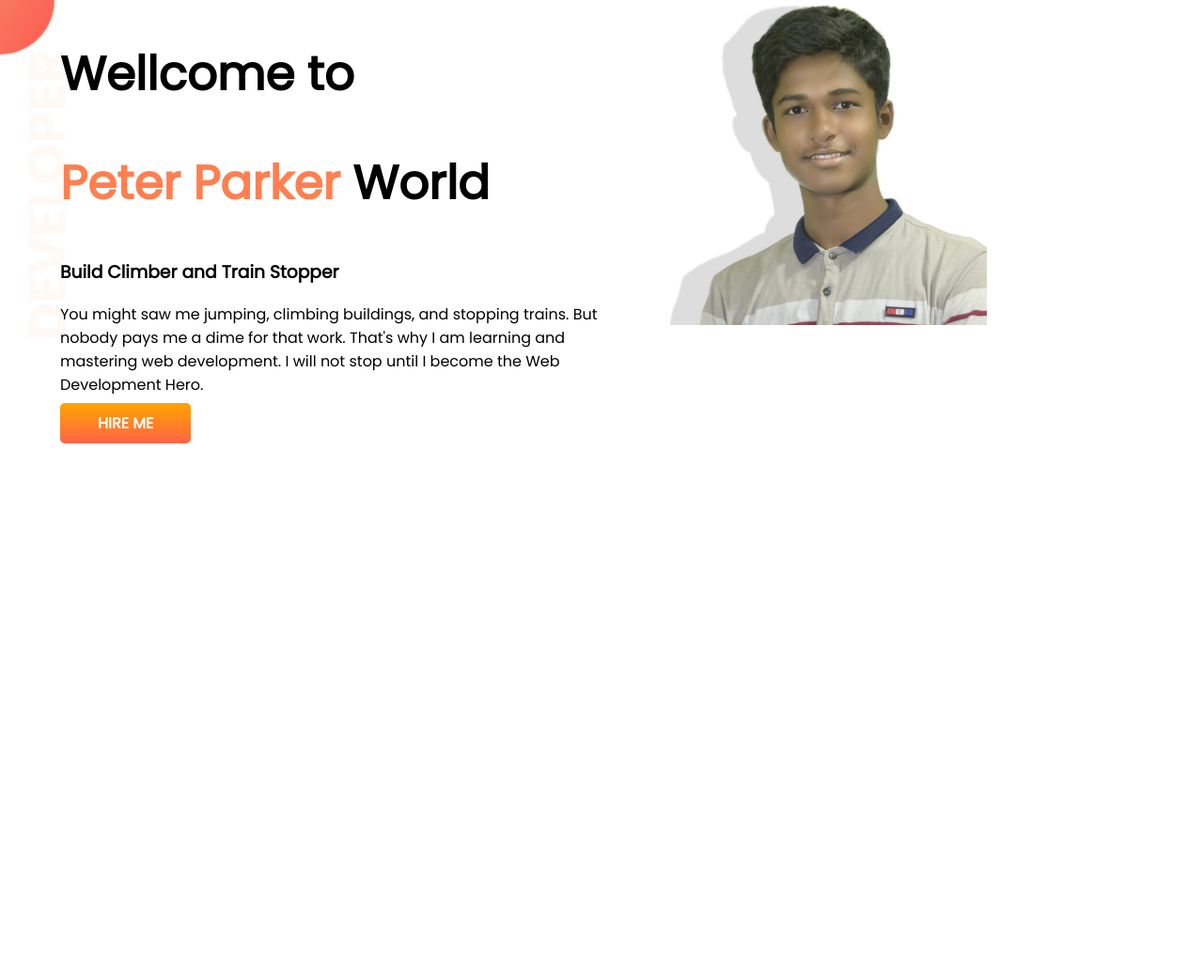
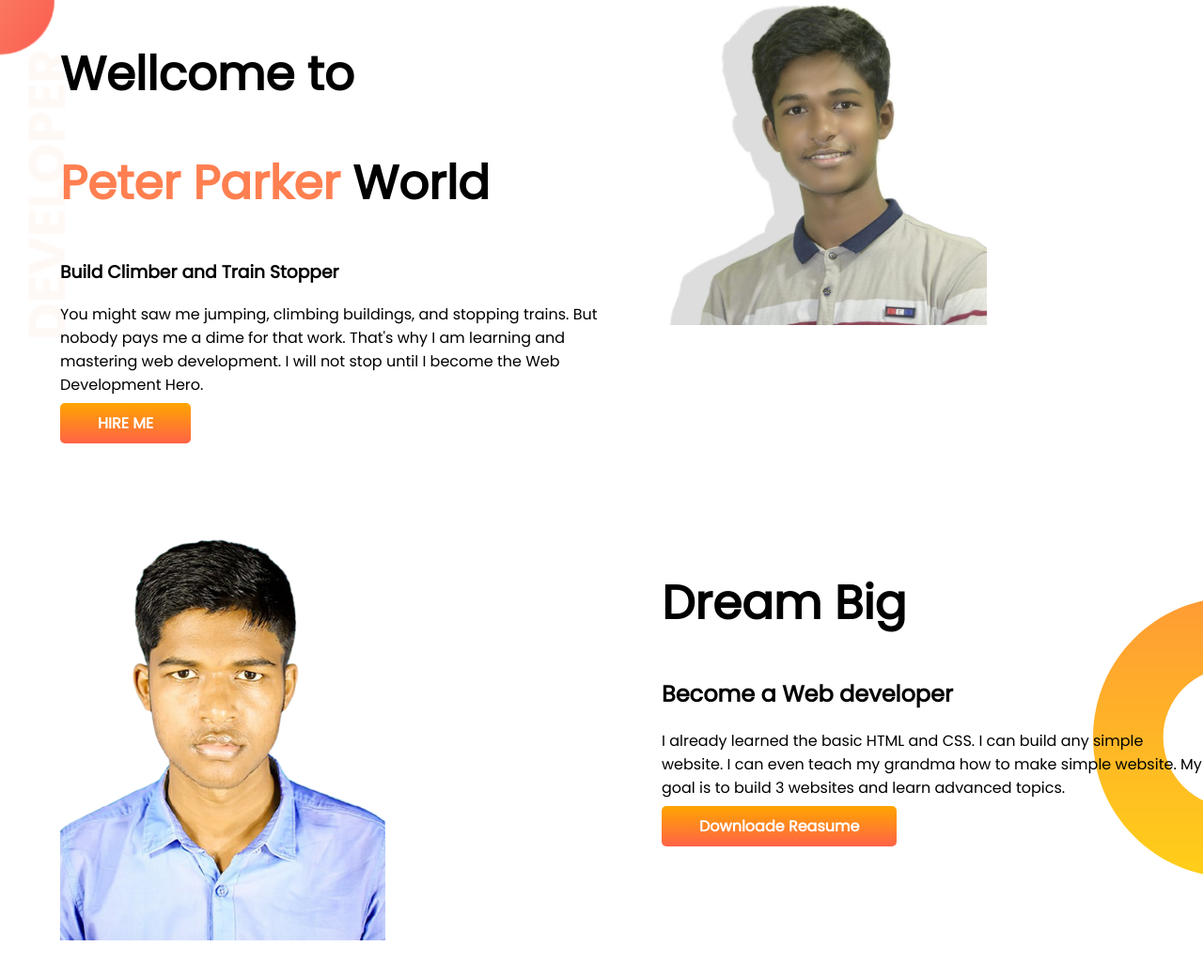
Before and after one commit to asifaib/developer-portfolio, a plain HTML site: page index.html in a window 1280 px wide. Shown: the whole page at 94% size. Before the commit the page ends 800 px from the top, so only its background shows below. Drawn offline with Linux system fonts and the light colour scheme.

Commit message:
second part

```diff
--- a/index.html
+++ b/index.html
@@ -26,5 +26,18 @@
             <img src="myimage.jpg" alt="">
         </div>
 </section>
+<section class="dream-big">
+    <div class="half-width">
+        <img src="asif.png" alt="">
+    </div>
+    <div class="half-width">
+        <h1>Dream Big</h1>
+        <h2>Become a Web developer</h2>
+        <p>I already learned the basic HTML and CSS. I can build any simple website.
+           I can even teach my grandma how to make simple website.
+           My goal is to build 3 websites and learn advanced topics.</p>
+        <a class="link-button" target="_blanck" href="">Downloade Reasume</a>
+    </div>
+</section>
 </body>
 </html>
--- a/style.css
+++ b/style.css
@@ -10,6 +10,7 @@ h1 {
 }
 section {
   display: flex;
+  margin-bottom: 100px;
 }
 .half-width {
   width: 50%;
@@ -30,3 +31,8 @@ section {
   background-image: url(top-banner.png);
   background-repeat: no-repeat;
 }
+.dream-big {
+  background-image: url(dream-bg.png);
+  background-repeat: no-repeat;
+  background-position: right;
+}
```
Also changed, not shown: asif.png (added), dream-bg.png (added).
